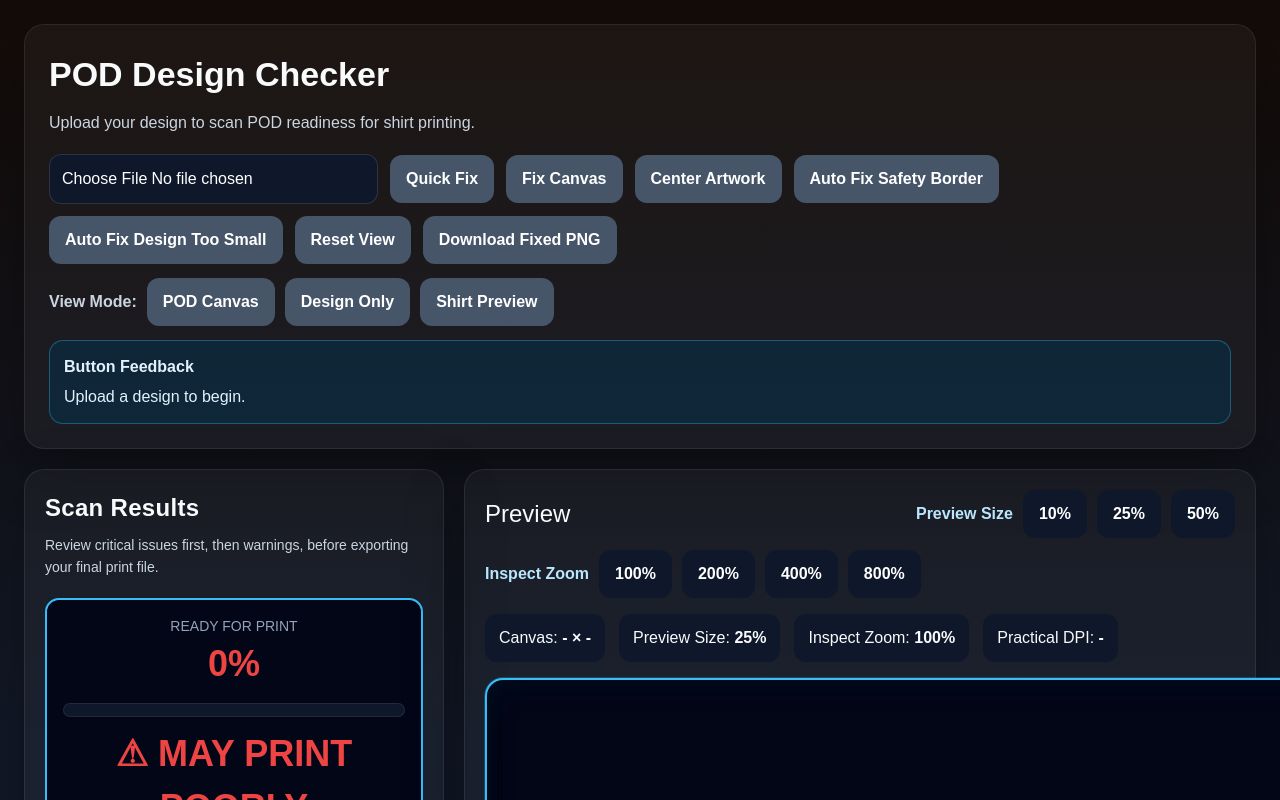
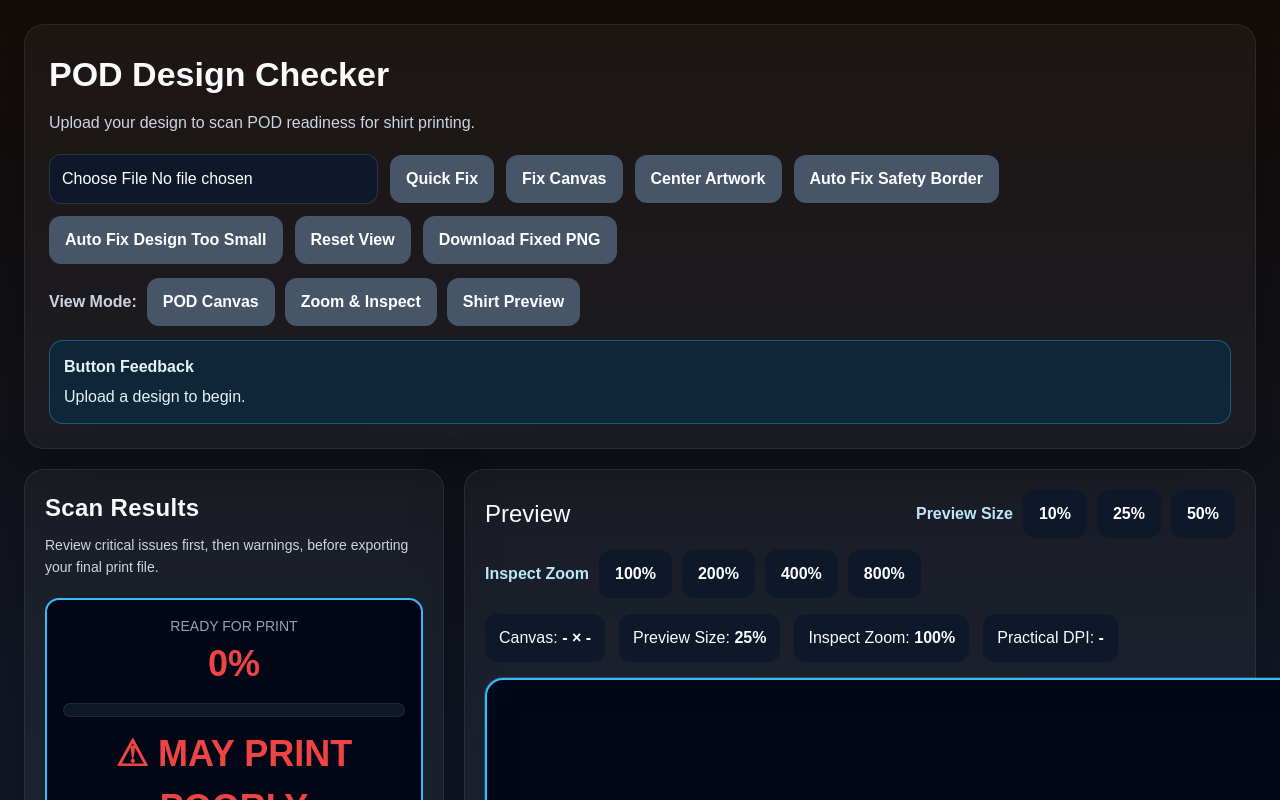
Before and after one commit to noobmacker-creator/pod-design-checker, a Next.js app: page / in a window 1280 px wide. Shown: the top 800 px of the page. Built offline with nearby package versions, Linux system fonts and the light colour scheme.

Commit message:
rename design view to zoom and inspect

```diff
--- a/app/page.tsx
+++ b/app/page.tsx
@@ -1284,7 +1284,7 @@ setFakeTransparencyDetected(fakeTransparency.detected);
             <span style={{ color: '#cbd5e1', fontWeight: 700 }}>View Mode:</span>
 
             <button onClick={() => { setViewMode('pod'); setActionMessage('POD Canvas view selected.'); }} disabled={!img}>POD Canvas</button>
-            <button onClick={() => { setViewMode('design'); setActionMessage('Design Only view selected.'); }} disabled={!img}>Design Only</button>
+            <button onClick={() => { setViewMode('design'); setActionMessage('Zoom & Inspect view selected.'); }} disabled={!img}>Zoom & Inspect</button>
             <button onClick={() => { setViewMode('shirt'); setActionMessage('Shirt Preview view selected.'); }} disabled={!img}>Shirt Preview</button>
           </div>
 
```
